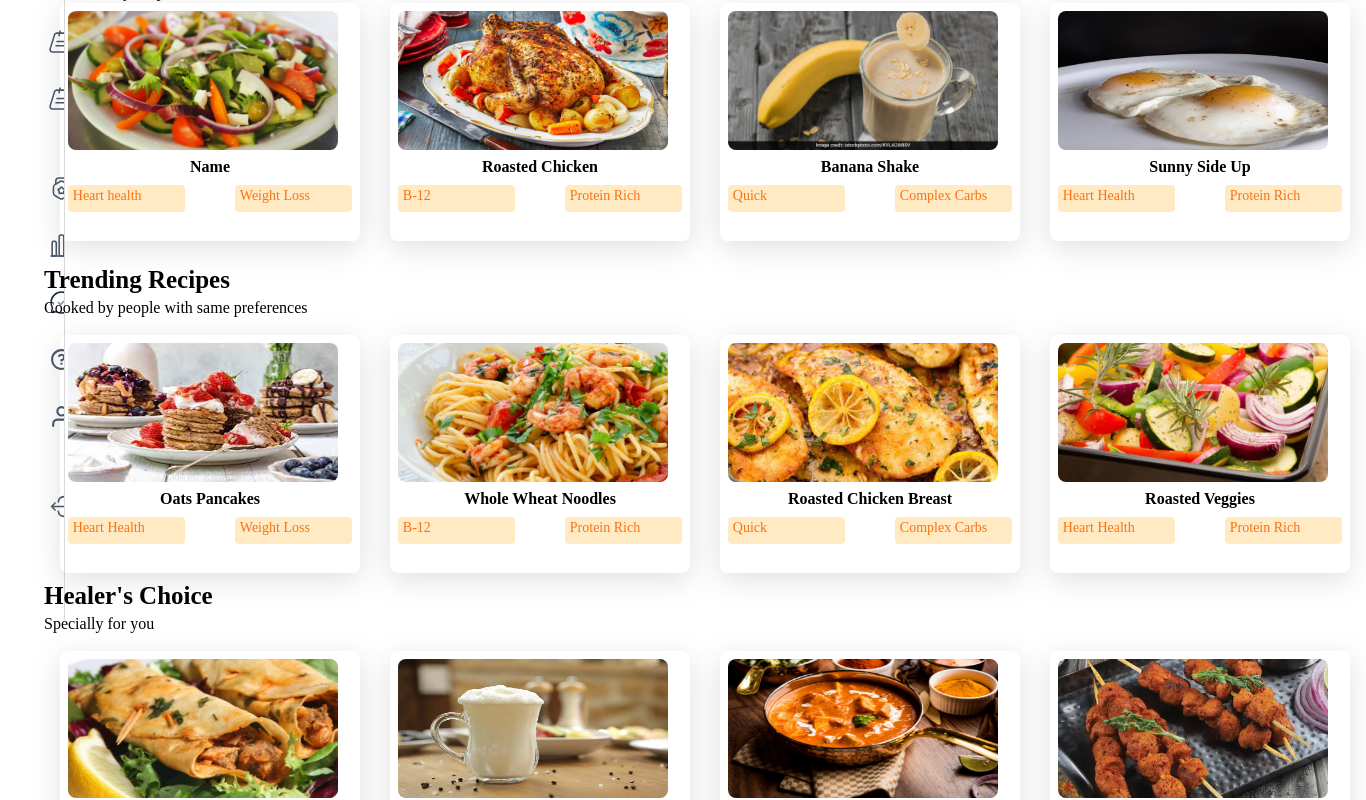
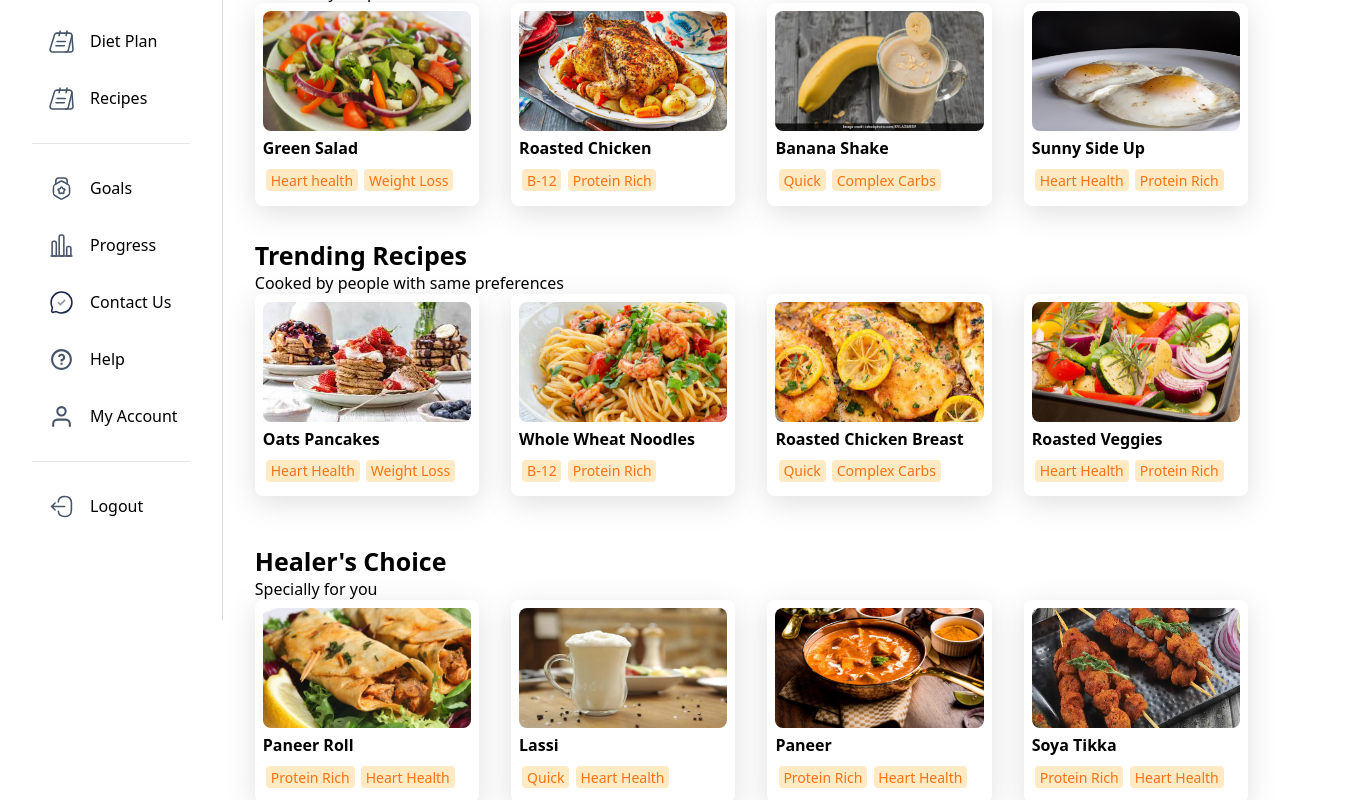
Before and after one commit to piotechindia/healer, a Next.js app: page /recipes in a window 1280 px wide. Shown: the part 180-980 px from the top of the page, 1366 px wide, since content can reach past the window. Built offline with nearby package versions, Linux system fonts and the light colour scheme.

Commit message:
edit styling

```diff
--- a/app/recipes/page.tsx
+++ b/app/recipes/page.tsx
@@ -4,14 +4,14 @@
 export default function Recipes() {
   return (
     <>
-        <div className={`${style.recommended}`}>
+        <div className={`mb2 ${style.recommended}`}>
           <h1>Recommended Recipes</h1>
           <p>Based on your preference</p>
-          <div className={`flex-space-between ${style.recipes}`}>
-            <div className={`flex-coloumn ${style.recipe}`}>
-            <Image src='/images/food/greenSalad.jpg' alt="" width={30} height={30} />
-              <h5>Name</h5>
-              <div className={`flex-space-between ${style.component}`}>
+          <div className={`gap2 flex-row ${style.recipes}`}>
+            <div className={`flex-coloumn gap1 ${style.recipe}`}>
+            <Image src='/images/food/greenSalad.jpg' alt="" width={270} height={139} />
+              <h5>Green Salad</h5>
+              <div className={`flex-row ${style.component}`}>
                 <div className={`${style.nutrient}`}>
                   Heart health
                 </div>
@@ -20,10 +20,10 @@
                 </div>
               </div>
             </div>
-            <div className={`flex-coloumn ${style.recipe}`}>
-              <Image src='/images/food/roastedChicken.jpg' alt="" width={200} height={100} />
+            <div className={`flex-coloumn gap1 ${style.recipe}`}>
+              <Image src='/images/food/roastedChicken.jpg' alt="" width={270} height={139} />
               <h5>Roasted Chicken</h5>
-              <div className={`flex-space-between ${style.component}`}>
+              <div className={`flex-row ${style.component}`}>
                 <div className={`${style.nutrient}`}>
                   B-12
                 </div>
@@ -32,10 +32,10 @@
                 </div>
               </div>
             </div>
-            <div className={`flex-coloumn ${style.recipe}`}>
-              <Image src='/images/food/bananaShake.jpg' alt="" width={200} height={100} />
+            <div className={`flex-coloumn gap1 ${style.recipe}`}>
+              <Image src='/images/food/bananaShake.jpg' alt="" width={270} height={139} />
               <h5>Banana Shake</h5>
-              <div className={`flex-space-between ${style.component}`}>
+              <div className={`flex-row ${style.component}`}>
                 <div className={`${style.nutrient}`}>
                   Quick
                 </div>
@@ -44,10 +44,10 @@
                 </div>
               </div>
             </div>
-            <div className={`flex-coloumn ${style.recipe}`}>
-              <Image src='/images/food/sunnySideUp.jpg' alt="" width={200} height={100} />
+            <div className={`flex-coloumn gap1 ${style.recipe}`}>
+              <Image src='/images/food/sunnySideUp.jpg' alt="" width={270} height={139} />
               <h5>Sunny Side Up</h5>
-              <div className={`flex-space-between ${style.component}`}>
+              <div className={`flex-row ${style.component}`}>
                 <div className={`${style.nutrient}`}>
                   Heart Health
                 </div>
@@ -58,14 +58,14 @@
             </div>
           </div>
         </div>
-        <div className={`pb1 ${style.recommended}`}>
+        <div className={`pb1 mb2 ${style.recommended}`}>
           <h1>Trending Recipes</h1>
           <p>Cooked by people with same preferences</p>
-          <div className={`flex-space-between m1 gap2 ${style.recipes}`}>
-            <div className={`flex-coloumn ${style.recipe}`}>
-              <Image src='/images/food/oatsPancakes.jpg' alt="" width={200} height={100} />
+          <div className={`gap2 flex-row ${style.recipes}`}>
+            <div className={`flex-coloumn gap1 ${style.recipe}`}>
+              <Image src='/images/food/oatsPancakes.jpg' alt="" width={270} height={139} />
               <h5>Oats Pancakes</h5>
-              <div className={`flex-space-between ${style.component}`}>
+              <div className={`flex-row ${style.component}`}>
                 <div className={`${style.nutrient}`}>
                   Heart Health
                 </div>
@@ -74,10 +74,10 @@
                 </div>
               </div>
             </div>
-            <div className={`flex-coloumn ${style.recipe}`}>
-              <Image src='/images/food/wholeWheatPasta.jpg' alt="" width={200} height={100} />
+            <div className={`flex-coloumn gap1 ${style.recipe}`}>
+              <Image src='/images/food/wholeWheatPasta.jpg' alt="" width={270} height={139} />
               <h5>Whole Wheat Noodles</h5>
-              <div className={`flex-space-between ${style.component}`}>
+              <div className={`flex-row ${style.component}`}>
                 <div className={`${style.nutrient}`}>
                   B-12
                 </div>
@@ -86,10 +86,10 @@
                 </div>
               </div>
             </div>
-            <div className={`flex-coloumn ${style.recipe}`}>
-              <Image src='/images/food/roastedChickenBreast.jpg' alt="" width={200} height={100} />
+            <div className={`flex-coloumn gap1 ${style.recipe}`}>
+              <Image src='/images/food/roastedChickenBreast.jpg' alt="" width={270} height={139} />
               <h5>Roasted Chicken Breast</h5>
-              <div className={`flex-space-between ${style.component}`}>
+              <div className={`flex-row ${style.component}`}>
                 <div className={`${style.nutrient}`}>
                   Quick
                 </div>
@@ -98,10 +98,10 @@
                 </div>
               </div>
             </div>
-            <div className={`flex-coloumn ${style.recipe}`}>
-              <Image src='/images/food/roastedVeggies.jpg' alt="" width={200} height={100} />
+            <div className={`flex-coloumn gap1 ${style.recipe}`}>
+              <Image src='/images/food/roastedVeggies.jpg' alt="" width={270} height={139} />
               <h5>Roasted Veggies</h5>
-              <div className={`flex-space-between ${style.component}`}>
+              <div className={`flex-row ${style.component}`}>
                 <div className={`${style.nutrient}`}>
                   Heart Health
                 </div>
@@ -112,14 +112,14 @@
             </div>
           </div>
         </div>
-        <div className={`pb1 ${style.recommended}`}>
+        <div className={`pb1 mb2 ${style.recommended}`}>
           <h1>Healer's Choice</h1>
           <p>Specially for you</p>
-          <div className={`flex-space-between m1 gap2 ${style.recipes}`}>
-            <div className={`flex-coloumn ${style.recipe}`}>
-              <Image src='/images/food/paneerRoll.jpg' alt="" width={200} height={100} />
+          <div className={`gap2 flex-row ${style.recipes}`}>
+            <div className={`flex-coloumn gap1 ${style.recipe}`}>
+              <Image src='/images/food/paneerRoll.jpg' alt="" width={270} height={139} />
               <h5>Paneer Roll</h5>
-              <div className={`flex-space-between ${style.component}`}>
+              <div className={`flex-row ${style.component}`}>
                 <div className={`${style.nutrient}`}>
                   Protein Rich
                 </div>
@@ -128,10 +128,10 @@
                 </div>
               </div>
             </div>
-            <div className={`flex-coloumn ${style.recipe}`}>
-              <Image src='/images/food/lassi.jpg' alt="" width={200} height={100} />
+            <div className={`flex-coloumn gap1 ${style.recipe}`}>
+              <Image src='/images/food/lassi.jpg' alt="" width={270} height={139} />
               <h5>Lassi</h5>
-              <div className={`flex-space-between ${style.component}`}>
+              <div className={`flex-row ${style.component}`}>
                 <div className={`${style.nutrient}`}>
                   Quick
                 </div>
@@ -140,10 +140,10 @@
                 </div>
               </div>
             </div>
-            <div className={`flex-coloumn ${style.recipe}`}>
-              <Image src='/images/food/paneer.jpg' alt="" width={200} height={100} />
+            <div className={`flex-coloumn gap1 ${style.recipe}`}>
+              <Image src='/images/food/paneer.jpg' alt="" width={270} height={139} />
               <h5>Paneer</h5>
-              <div className={`flex-space-between ${style.component}`}>
+              <div className={`flex-row ${style.component}`}>
                 <div className={`${style.nutrient}`}>
                   Protein Rich
                 </div>
@@ -152,10 +152,10 @@
                 </div>
               </div>
             </div>
-            <div className={`flex-coloumn ${style.recipe}`}>
-              <Image src='/images/food/soyaTikka.jpg' alt="" width={200} height={100} />
+            <div className={`flex-coloumn gap1 ${style.recipe}`}>
+              <Image src='/images/food/soyaTikka.jpg' alt="" width={270} height={139} />
               <h5>Soya Tikka</h5>
-              <div className={`flex-space-between ${style.component}`}>
+              <div className={`flex-row ${style.component}`}>
                 <div className={`${style.nutrient}`}>
                   Protein Rich
                 </div>
--- a/app/recipes/recipes.module.css
+++ b/app/recipes/recipes.module.css
@@ -1,77 +1,36 @@
-.recommended{
-    width:1,290px;
-    height:316px;
-    gap: 20px;
-
-}
-.recommended h1{
-    font-family: Manrope;
+.recommended h1 {
     font-size: 25px;
     font-weight: 600;
     line-height: 34px;
-letter-spacing: 0em;
-text-align: left;
 }
-.recommended p{
-font-family: Manrope;
-font-size: 16px;
-font-weight: 400;
+.recommended p {
     line-height: 22px;
-letter-spacing: 0em;
-text-align: left;
-
 }
-
-.recipes{
-    width:1,290px;
-    height:238px;
-    gap: 30px;
-    align-items: center;
-}
-.recipe{
-    width:300px;
-height:238px;
-padding: 15px;
-border-radius: 20px;
-gap: 10px;
-
+.recipe {
     border-radius: 8px;
     box-shadow: rgba(100, 100, 111, 0.2) 0px 7px 29px 0px;
     padding: 0.5rem 0.5rem 0.7rem;
 }
-.recipe img{
-    width: 270px;
-height: 139px;
+.recipe img {
+    width: 400px;
+    height: 120px;
     border-radius: 8px;
 }
-.recipe h5{
-    font-family: Manrope;
+.recipe h5 {
     font-size: 16px;
     font-weight: 600;
     line-height: 22px;
-letter-spacing: 0em;
-text-align: center;
-
     padding: 0.4rem 0;
 }
-.nutrient{
-    width:117px;
-height:27px;
-padding: 4px, 10px, 4px, 2px;
-border-radius: 6px;
-border: 0.5px;
-gap: 10px;
-
+.nutrient {
     background-color: rgba(255, 166, 0, 0.235);
     color: #F97316;
     padding: 0.1rem 0.3rem;
+    margin: 0.2rem;
     border-radius: 4px;
-
-    font-family: Manrope;
     font-size: 14px;
     font-weight: 500;
     line-height: 19px;
     letter-spacing: 0em;
     text-align: left;
-
 }
```
Lines whose indentation alone changed are shown as unchanged.
